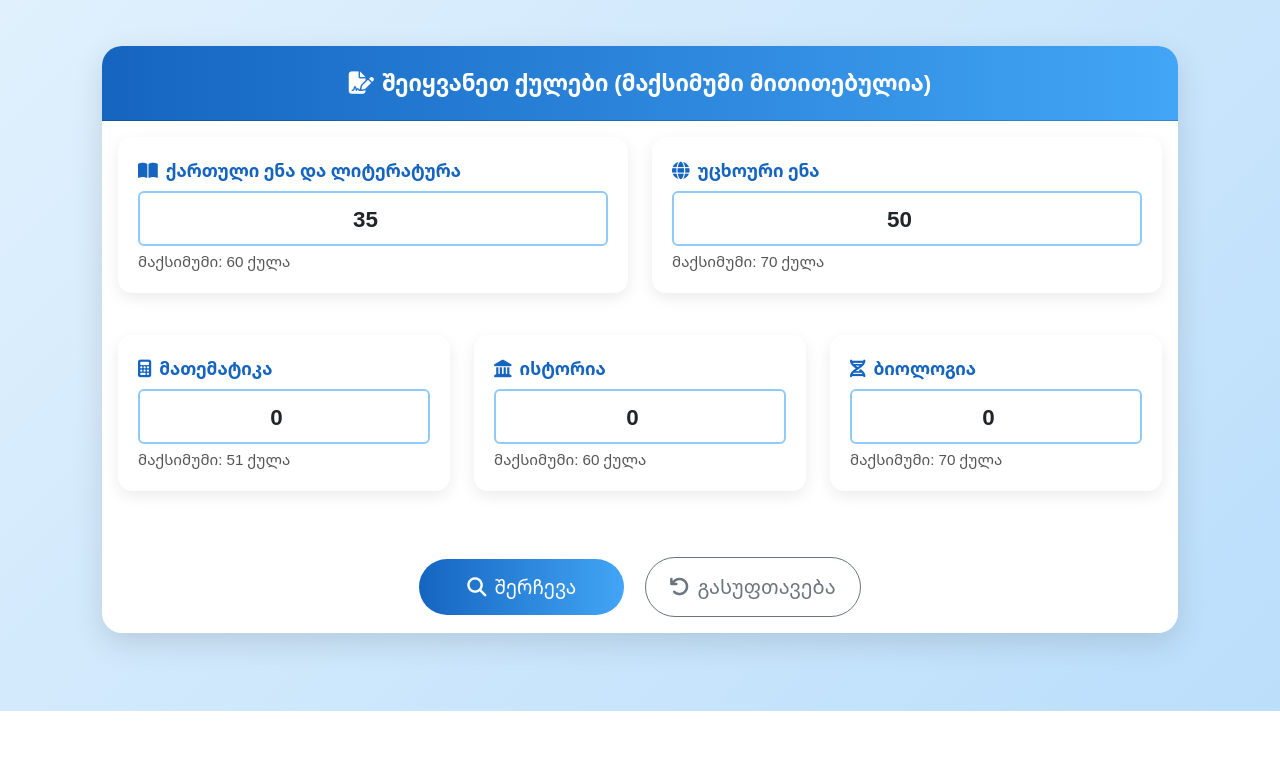
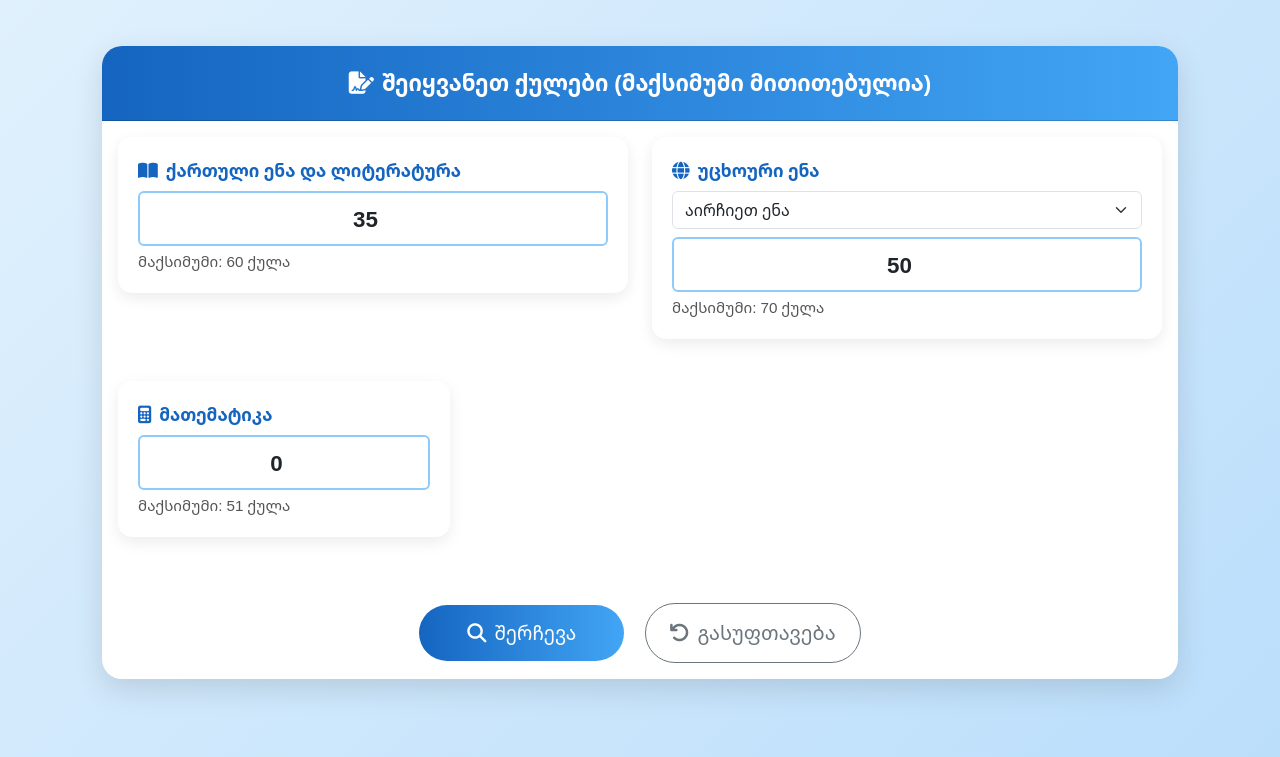
Before and after one commit to CubeCubic/mechavabareb, a Flask app: page / in a window 1280 px wide. Shown: the part 158-915 px from the top of the page. Before the commit the page ends 869 px from the top, so only its background shows below. Run offline with Flask 3, Linux system fonts and the light colour scheme.

Commit message:
Update index.html

```diff
--- a/templates/index.html
+++ b/templates/index.html
@@ -41,6 +41,7 @@
             <div class="card-body">
                 <form method="post">
                     <div class="row g-4">
+                        <!-- Обязательные -->
                         <div class="col-md-6">
                             <div class="exam-card">
                                 <label class="form-label"><i class="fas fa-book-open me-2"></i>ქართული ენა და ლიტერატურა</label>
@@ -52,11 +53,19 @@
                         <div class="col-md-6">
                             <div class="exam-card">
                                 <label class="form-label"><i class="fas fa-globe me-2"></i>უცხოური ენა</label>
+                                <select name="foreign_lang" class="form-select mb-2">
+                                    <option value="">აირჩიეთ ენა</option>
+                                    <option value="ინგლისური ენა">ინგლისური</option>
+                                    <option value="გერმანული ენა">გერმანული</option>
+                                    <option value="ფრანგული ენა">ფრანგული</option>
+                                    <option value="რუსული ენა">რუსული</option>
+                                </select>
                                 <input type="number" name="foreign" class="form-control score-input" min="0" max="70" value="50" required>
                                 <div class="hint">მაქსიმუმი: 70 ქულა</div>
                             </div>
                         </div>
 
+                        <!-- Остальные предметы (можно расширить) -->
                         <div class="col-md-4">
                             <div class="exam-card">
                                 <label class="form-label"><i class="fas fa-calculator me-2"></i>მათემატიკა</label>
@@ -65,21 +74,7 @@
                             </div>
                         </div>
 
-                        <div class="col-md-4">
-                            <div class="exam-card">
-                                <label class="form-label"><i class="fas fa-landmark me-2"></i>ისტორია</label>
-                                <input type="number" name="history" class="form-control score-input" min="0" max="60" value="0">
-                                <div class="hint">მაქსიმუმი: 60 ქულა</div>
-                            </div>
-                        </div>
-
-                        <div class="col-md-4">
-                            <div class="exam-card">
-                                <label class="form-label"><i class="fas fa-dna me-2"></i>ბიოლოგია</label>
-                                <input type="number" name="biology" class="form-control score-input" min="0" max="70" value="0">
-                                <div class="hint">მაქსიმუმი: 70 ქულა</div>
-                            </div>
-                        </div>
+                        <!-- Добавь остальные предметы по аналогии, если нужно -->
 
                         <div class="col-12 text-center mt-5">
                             <button type="submit" class="btn btn-primary btn-lg px-5 me-3">
@@ -94,37 +89,8 @@
             </div>
         </div>
 
-        {% if results %}
-        <div class="result-card">
-            <h3 class="text-center mb-4"><i class="fas fa-trophy me-2"></i>თქვენი საუკეთესო ვარიანტები</h3>
-            <div class="table-responsive">
-                <table class="table result-table table-hover">
-                    <thead>
-                        <tr>
-                            <th>ფაკულტეტი</th>
-                            <th>კოდი</th>
-                            <th>ადგილები</th>
-                            <th>ბალი</th>
-                            <th>შანსი</th>
-                        </tr>
-                    </thead>
-                    <tbody>
-                        {% for r in results %}
-                        <tr>
-                            <td><strong>{{ r.program }}</strong></td>
-                            <td>{{ r.uni_code }}</td>
-                            <td>{{ r.places }}</td>
-                            <td><strong>{{ r.total }}</strong></td>
-                            <td class="{% if 'ძალიან მაღალი' in r.chance %}chance-high{% elif 'მაღალი' in r.chance %}chance-medium{% else %}chance-low{% endif %}">
-                                {{ r.chance }}
-                            </td>
-                        </tr>
-                        {% endfor %}
-                    </tbody>
-                </table>
-            </div>
-        </div>
-        {% endif %}
+        <!-- Результаты (пока пусто, добавим позже) -->
+        <div id="results" class="mt-5"></div>
     </div>
 </body>
 </html>
```
